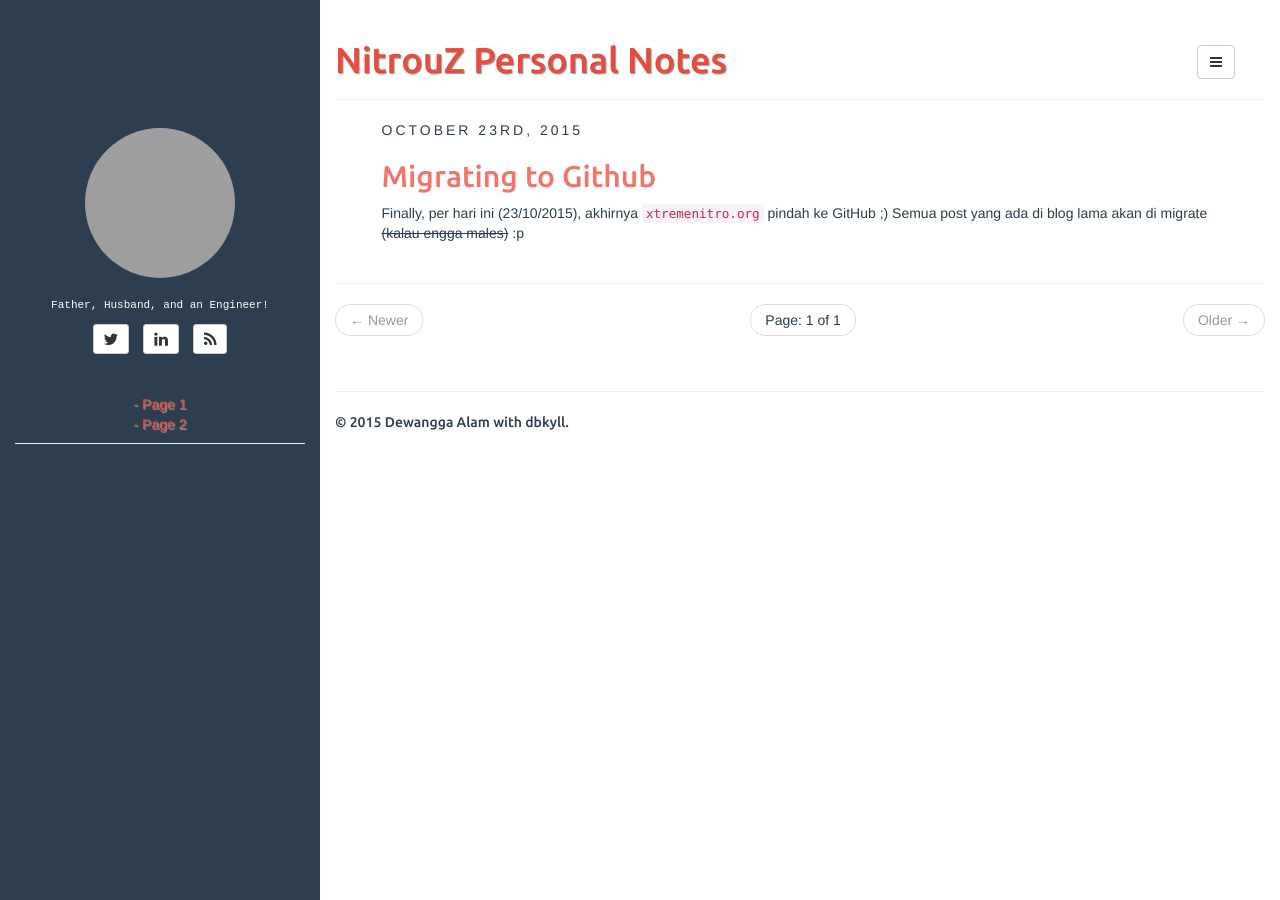
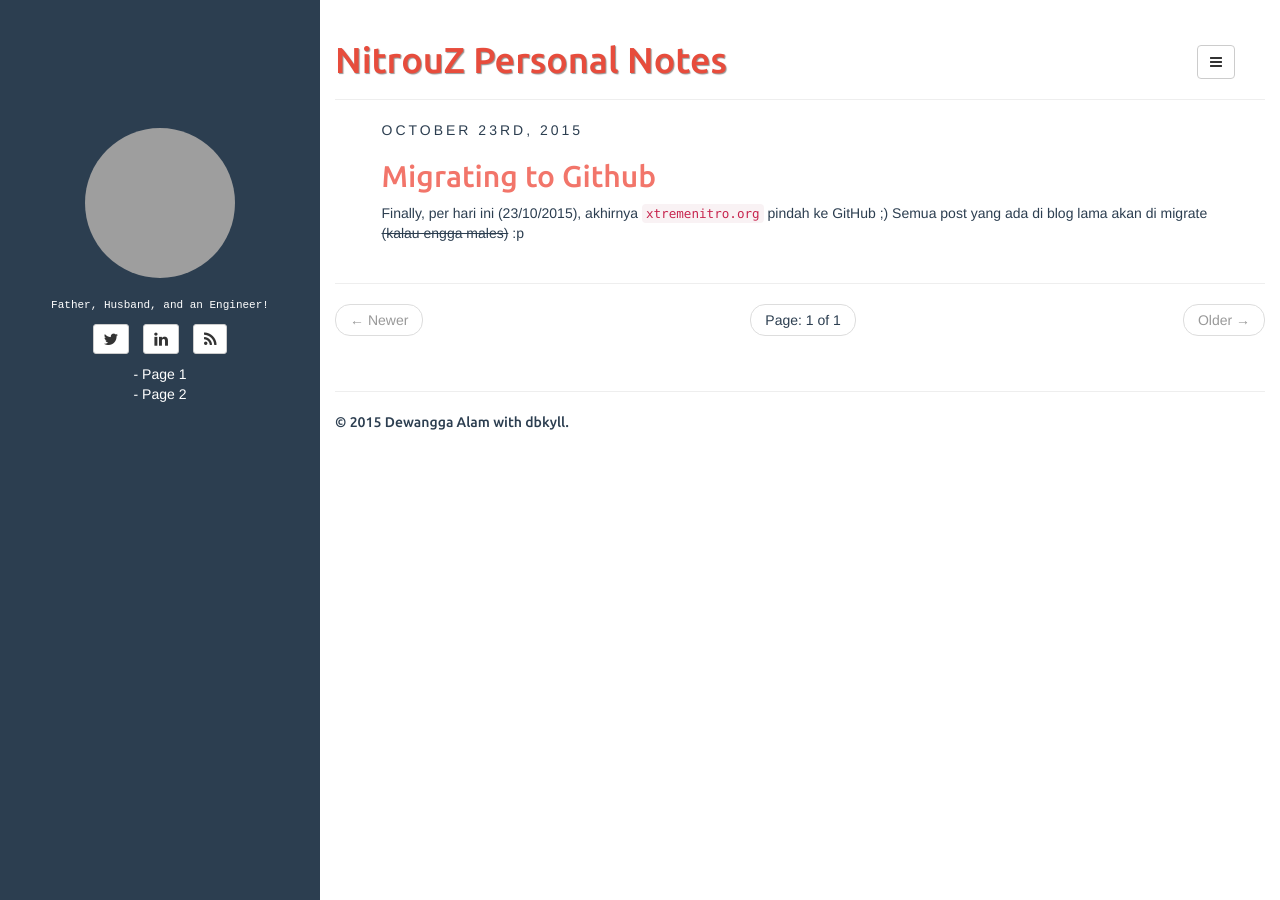
Before and after one commit to draskolnikova/draskolnikova.github.io, a Jekyll site: the page built from index.html, in a window 1280 px wide. Built offline with Jekyll 4.4.1, drawn with Linux system fonts in a browser that asks for light colours; the list of posts is cut into pages by our own code; grey boxes are pictures that could not be loaded.

Commit message:
Sidebar style

```diff
--- a/_includes/sidebar.html
+++ b/_includes/sidebar.html
@@ -55,7 +55,7 @@
 	</ul>
 </div>
 
-<div class="text-center page-header">
+<div class="text-center sidebar-header">
 - Page 1<br>
 - Page 2<br>
 </div>
--- a/assets/css/style.css
+++ b/assets/css/style.css
@@ -83,6 +83,10 @@ article .share .gplus:hover {
 
 .page-header {
 	color: #e74c3c;
+	text-shadow: 1px 1px 1px rgba(150, 150, 150, 1);
+}
+
+.page-sidebar {
 	text-shadow: 1px 1px 1px rgba(150, 150, 150, 1);
 }
 
```
